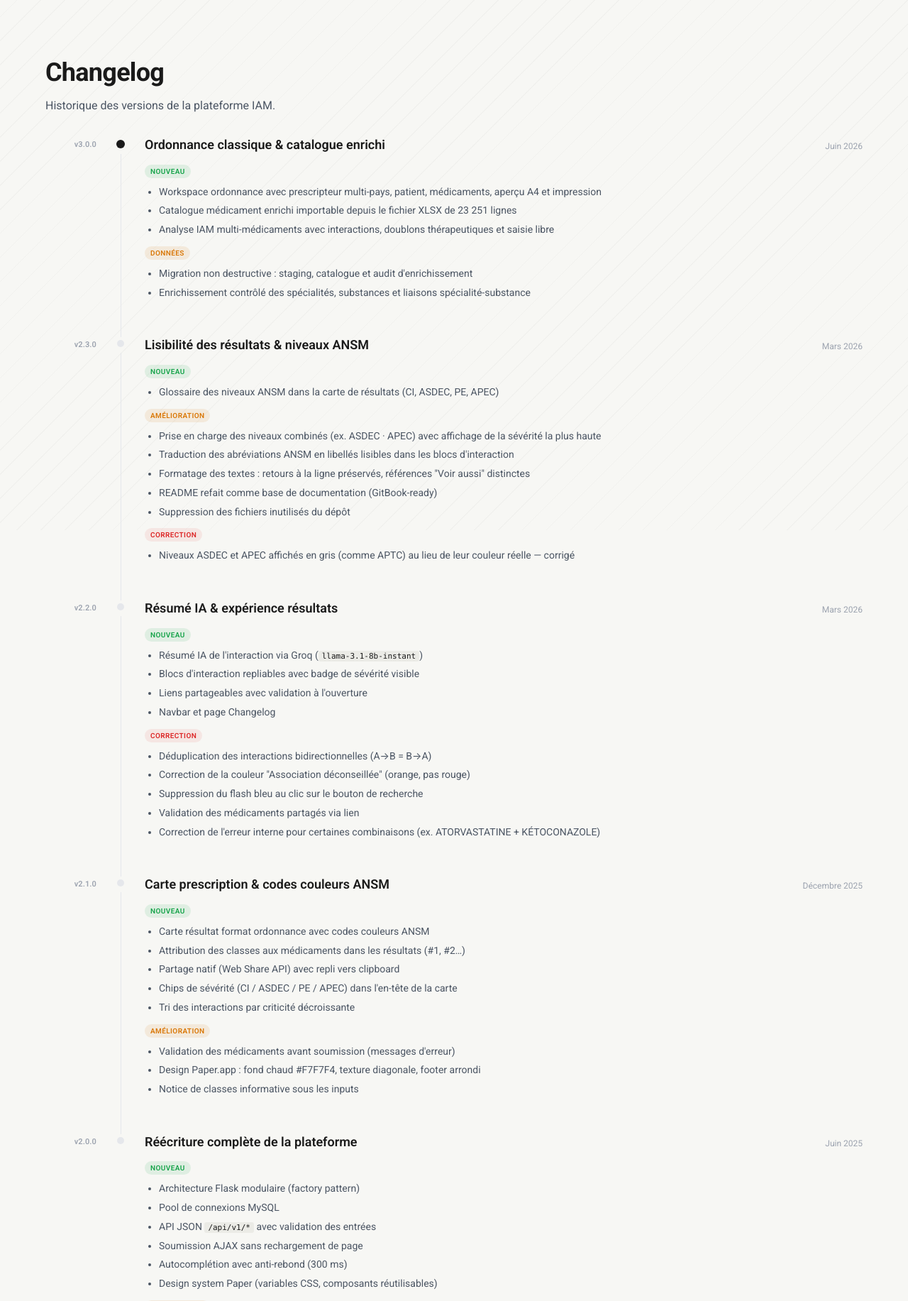
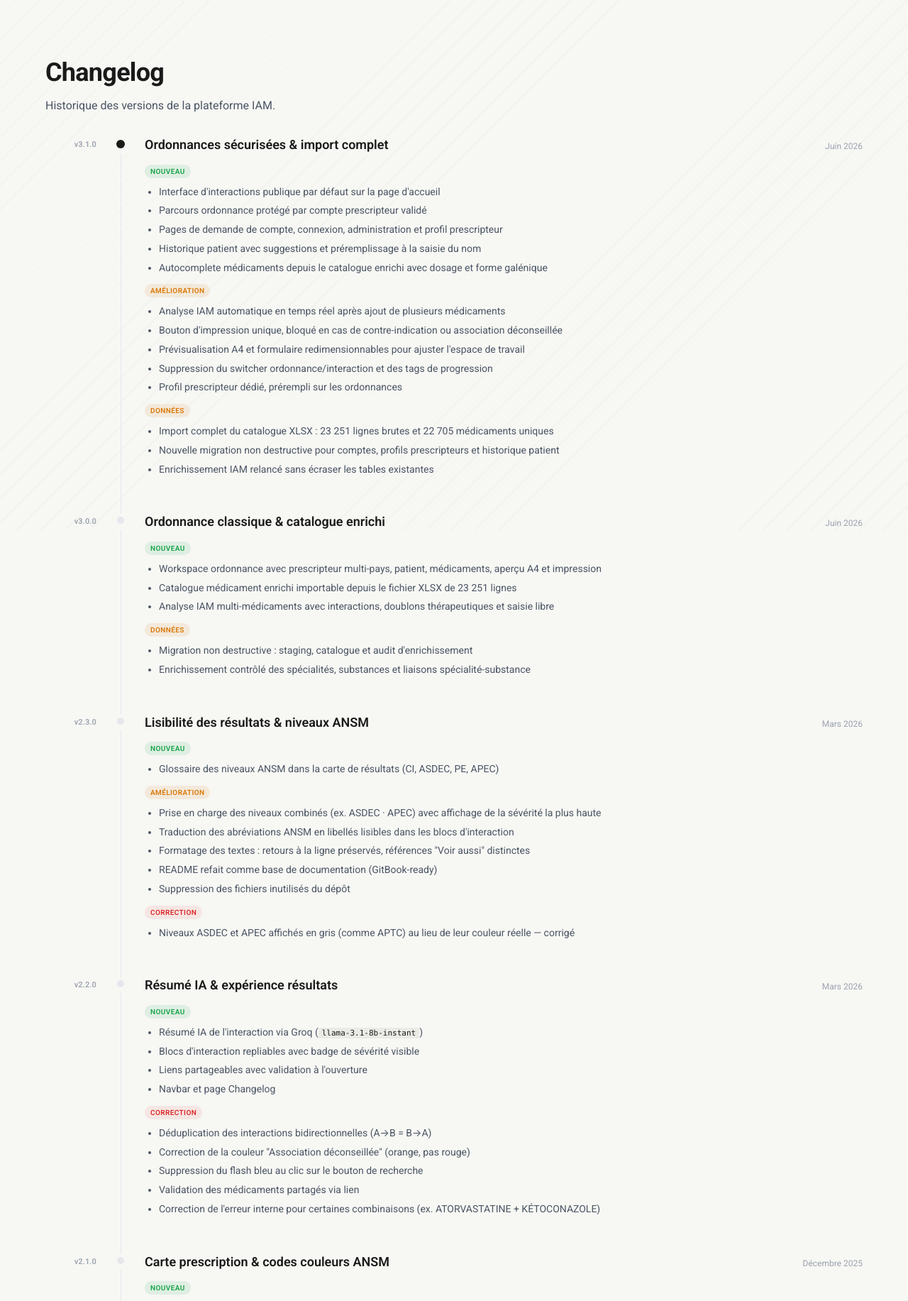
Before and after one commit to AmielDylan/projet-iam, a Flask app: page /changelog in a window 1280 px wide. Shown: the part 53-1886 px from the top of the page at 71% size. Run offline with Flask 3, Linux system fonts and the light colour scheme.

Commit message:
Update changelog for V3.1

```diff
--- a/templates/changelog.html
+++ b/templates/changelog.html
@@ -13,13 +13,66 @@
 
         <div class="timeline">
 
+            <!-- v3.1.0 -->
+            <div class="timeline__item">
+                <div class="timeline__meta">
+                    <span class="timeline__badge">v3.1.0</span>
+                </div>
+                <div class="timeline__track">
+                    <div class="timeline__dot timeline__dot--current"></div>
+                    <div class="timeline__line"></div>
+                </div>
+                <div class="timeline__body">
+                    <div class="timeline__card">
+                        <div class="timeline__card-header">
+                            <h2 class="timeline__card-title">Ordonnances sécurisées &amp; import complet</h2>
+                            <time class="timeline__date">Juin 2026</time>
+                        </div>
+                        <div class="timeline__section">
+                            <div class="timeline__section-label">
+                                <span class="timeline__section-badge timeline__section-badge--new">Nouveau</span>
+                            </div>
+                            <ul class="timeline__list">
+                                <li>Interface d'interactions publique par défaut sur la page d'accueil</li>
+                                <li>Parcours ordonnance protégé par compte prescripteur validé</li>
+                                <li>Pages de demande de compte, connexion, administration et profil prescripteur</li>
+                                <li>Historique patient avec suggestions et préremplissage à la saisie du nom</li>
+                                <li>Autocomplete médicaments depuis le catalogue enrichi avec dosage et forme galénique</li>
+                            </ul>
+                        </div>
+                        <div class="timeline__section">
+                            <div class="timeline__section-label">
+                                <span class="timeline__section-badge timeline__section-badge--update">Amélioration</span>
+                            </div>
+                            <ul class="timeline__list">
+                                <li>Analyse IAM automatique en temps réel après ajout de plusieurs médicaments</li>
+                                <li>Bouton d'impression unique, bloqué en cas de contre-indication ou association déconseillée</li>
+                                <li>Prévisualisation A4 et formulaire redimensionnables pour ajuster l'espace de travail</li>
+                                <li>Suppression du switcher ordonnance/interaction et des tags de progression</li>
+                                <li>Profil prescripteur dédié, prérempli sur les ordonnances</li>
+                            </ul>
+                        </div>
+                        <div class="timeline__section">
+                            <div class="timeline__section-label">
+                                <span class="timeline__section-badge timeline__section-badge--update">Données</span>
+                            </div>
+                            <ul class="timeline__list">
+                                <li>Import complet du catalogue XLSX : 23&nbsp;251 lignes brutes et 22&nbsp;705 médicaments uniques</li>
+                                <li>Nouvelle migration non destructive pour comptes, profils prescripteurs et historique patient</li>
+                                <li>Enrichissement IAM relancé sans écraser les tables existantes</li>
+                            </ul>
+                        </div>
+                    </div>
+                </div>
+            </div>
+
             <!-- v3.0.0 -->
             <div class="timeline__item">
                 <div class="timeline__meta">
                     <span class="timeline__badge">v3.0.0</span>
                 </div>
                 <div class="timeline__track">
-                    <div class="timeline__dot timeline__dot--current"></div>
+                    <div class="timeline__dot"></div>
                     <div class="timeline__line"></div>
                 </div>
                 <div class="timeline__body">
```
